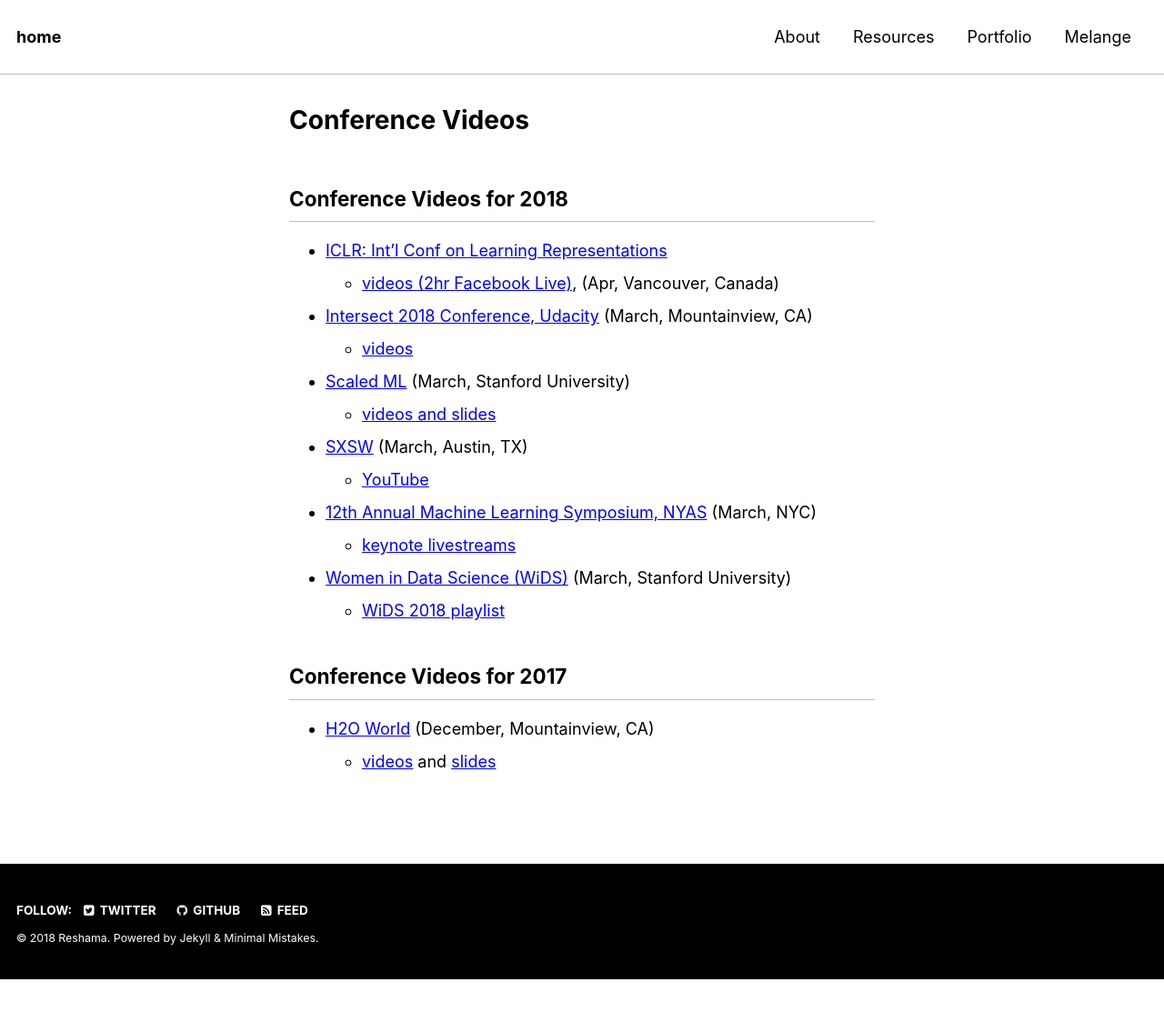
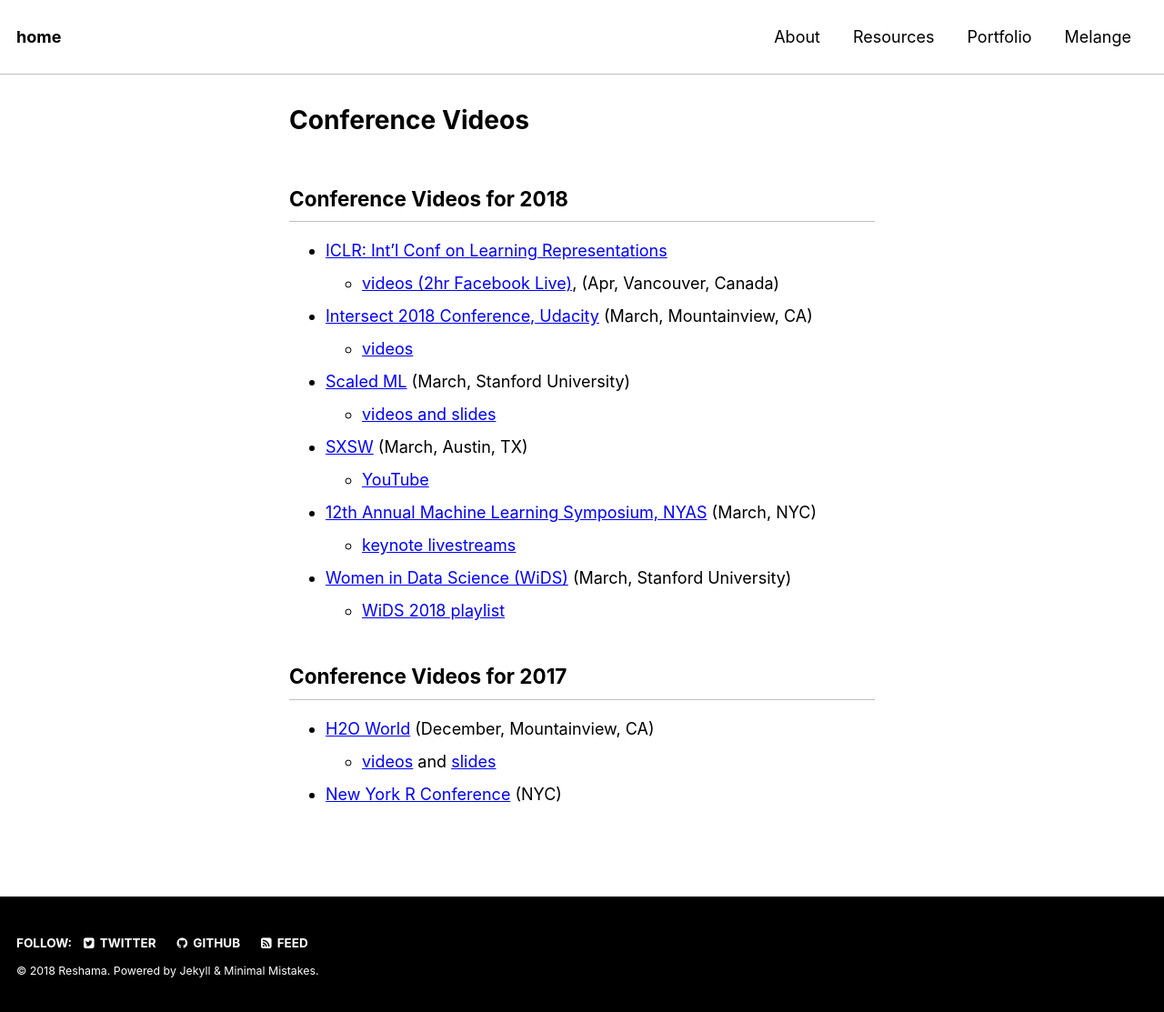
Before and after one commit to reshamas/reshamas.github.io, a Jekyll site: the page built from resources/conf_videos.md, in a window 1280 px wide. Shown: the whole page at 91% size. Built offline with Jekyll 4.4.1, drawn with Linux system fonts in a browser that asks for light colours; before the commit the page ends 1077 px from its top, so only the background shows below that.

Commit message:
Update conf_videos.md

```diff
--- a/resources/conf_videos.md
+++ b/resources/conf_videos.md
@@ -28,3 +28,5 @@
 ## Conference Videos for 2017
 * [H2O World](http://h2oworld.h2o.ai) (December, Mountainview, CA)
   - [videos](https://www.youtube.com/playlist?list=PLNtMya54qvOHQs2ZmV-pPSW_etMUykE0_) and [slides](https://www.slideshare.net/0xdata/presentations)
+
+* [New York R Conference](https://www.rstats.nyc/2017/) (NYC)
```
